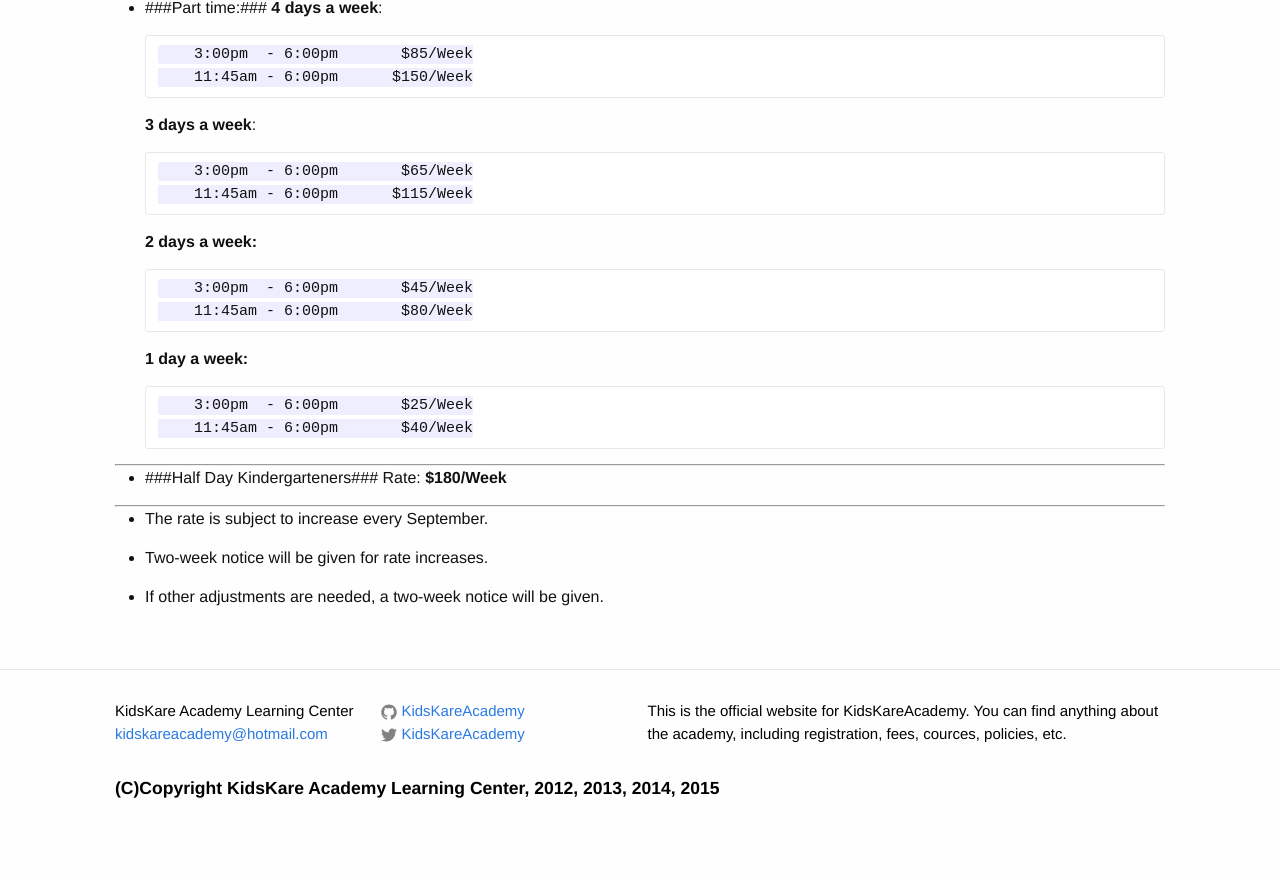
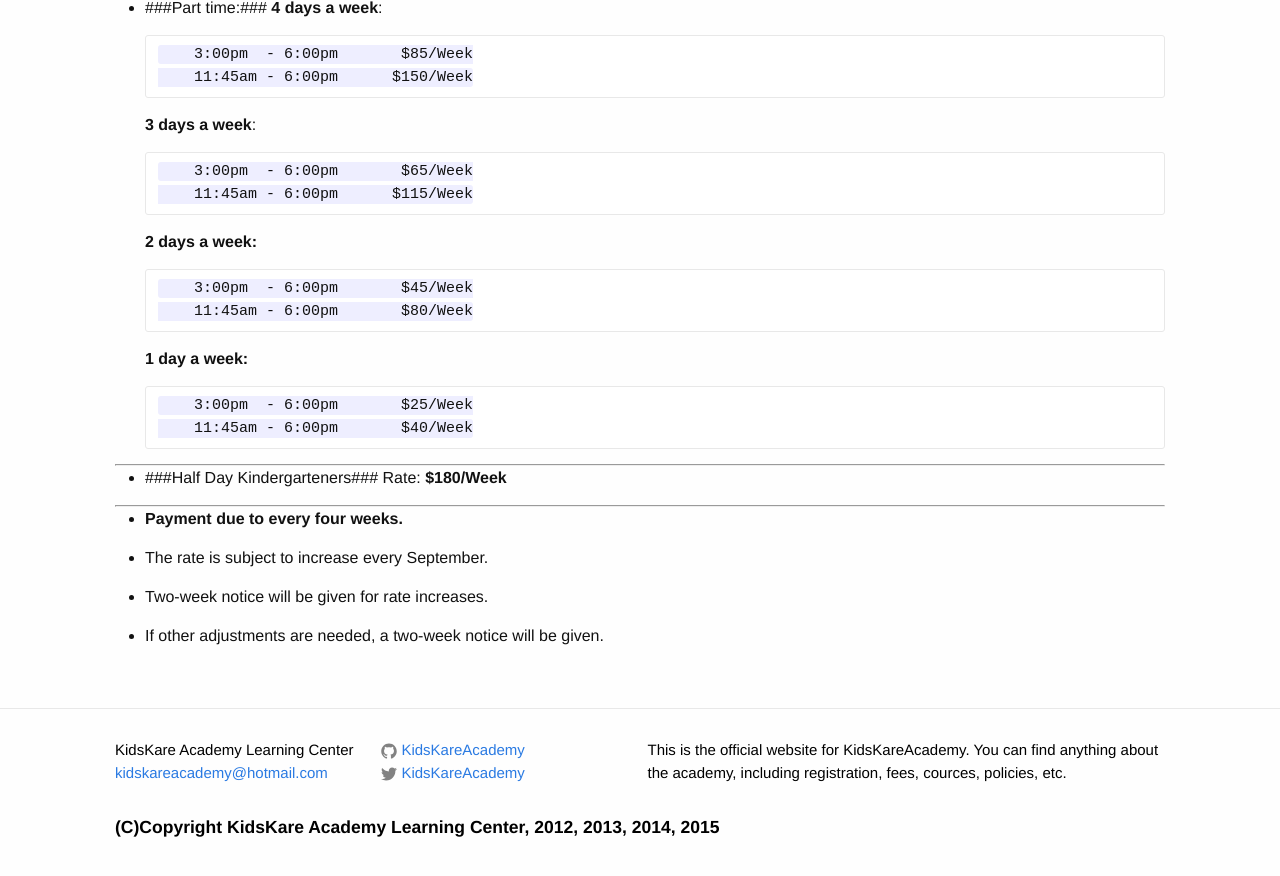
Before and after one commit to gfjreg/gfjreg.github.io, a Jekyll site: the page built from _posts/2015-05-12-After-School-Program-and-Rate.markdown, in a window 1280 px wide and 900 px high, scrolled down 713 px. Shown: the top 876 px of the window. Built offline with Jekyll 4.4.1, drawn with Linux system fonts in a browser that asks for light colours.

Commit message:
minor change

```diff
--- a/_posts/2015-05-12-After-School-Program-and-Rate.markdown
+++ b/_posts/2015-05-12-After-School-Program-and-Rate.markdown
@@ -67,8 +67,8 @@
     Rate:  **$180/Week**
 
 
-
 ----------
+- **Payment due to every four weeks.**
 
 - The rate is subject to increase every September.
 
```
